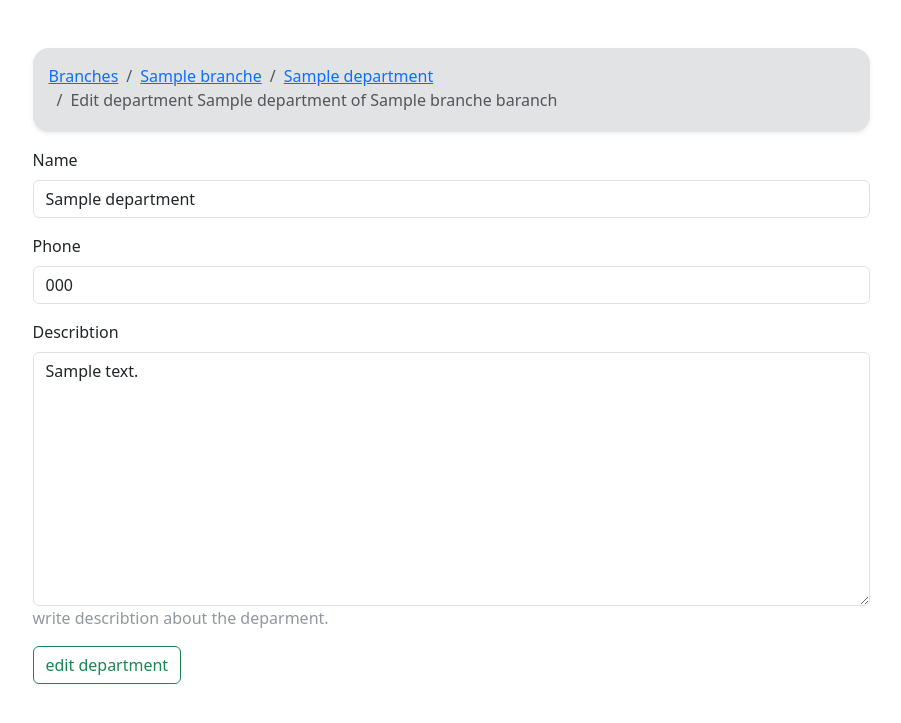
After one commit to Islamelbialy/AC_django_hr_system, a Django app: page /1/1/EditDepartment in a window 1280 px wide. The commit adds this page. Shown: the top 723 px of the page, without its empty margins (189-1090 px from the left). Run offline with Django 5.2, Linux system fonts and the light colour scheme; tables that the repository leaves empty hold one stand-in row (values such as "Sample post"); some libraries are stand-ins or nearby versions.

Commit message:
lesson 6

```diff
--- a/company/urls.py
+++ b/company/urls.py
@@ -1,9 +1,11 @@
 from django.urls import path
-from .views import BrancheDetailsView,BranchesView,newBrancheView,newDepartmentToBranche
+from .views import BrancheDetailsView,BranchesView,newBrancheView,newDepartmentToBranche,DepartmentDetailsView,EditDepartmentToBranche
 
 urlpatterns = [
     path('',BranchesView,name='Branches'),
     path('<int:branche_id>/',BrancheDetailsView,name='BrancheDetails'),
     path('newBranche/',newBrancheView,name='newBranche'),
     path('newDepartmentToBranche/<int:branche_id>/',newDepartmentToBranche,name='newDepartmentToBranche'),
+    path('<int:branche_id>/<int:departmnet_id>',DepartmentDetailsView,name='DepartmentDetails'),
+    path('<int:branche_id>/<int:departmnet_id>/EditDepartment',EditDepartmentToBranche,name='EditDepartmentToBranche'),
 ]
--- a/company/views.py
+++ b/company/views.py
@@ -37,6 +37,11 @@ def BrancheDetailsView(request,branche_id):
    branche = Branches.objects.get(pk = branche_id)
    return render(request,"company/BrancheDetails.html",{"branche":branche})
 
+def DepartmentDetailsView(request,branche_id,departmnet_id):
+   branche = Branches.objects.get(pk = branche_id)
+   department = Departments.objects.get(pk = departmnet_id)
+   return render(request,"company/DepartmentsDetails.html",{"branche":branche,"departmnet":department})
+
 def newBrancheView(request):
    if request.method == 'POST':
       try:
@@ -69,6 +74,31 @@ def newDepartmentToBranche(request,branche_id):
    else:
       return render(request,"company/newDepartmentToBranche.html",{"branche":branche,"form":form})
 
+def EditDepartmentToBranche(request,branche_id,departmnet_id):
+   branche = Branches.objects.get(pk = branche_id)
+   department = Departments.objects.get(pk = departmnet_id)
+   form = addDepartmentToForm()
+   form.fields['name'].initial = department.name
+   form.fields['phone'].initial = department.phone
+   form.fields['describtion'].initial = department.describtion
+   if request.method == 'POST':
+      form = addDepartmentToForm(request.POST)
+      if form.is_valid():
+         if Departments.objects.filter(name = form.cleaned_data['name'],branche_id = branche_id).exclude(pk = departmnet_id).exists():
+            form.add_error('name','this department is already exists in this branch')
+            return render(request,'company/EditDepartmentToBranche.html',{'form':form,"departmnet":department,'branche':branche})
+
+         FormDepartment = form.save(commit=False)
+         department.name = FormDepartment.name
+         department.phone = FormDepartment.phone
+         department.describtion = FormDepartment.describtion
+         department.save()
+         return render(request,"company/DepartmentsDetails.html",{"branche": branche,"departmnet":department})
+      else:
+         return render(request,"company/EditDepartmentToBranche.html",{"branche":branche,"departmnet":department,"form":form})
+   else:
+      return render(request,"company/EditDepartmentToBranche.html",{"branche":branche,"departmnet":department,"form":form})
+
 # def view(request):
 #    return HttpResponse("<h1>view 2</h1>")
 
--- a/hrsystem/urls.py
+++ b/hrsystem/urls.py
@@ -20,7 +20,7 @@ from django.urls import path,include
 
 urlpatterns = [
     path('admin/', admin.site.urls),
-    path('company/',include('company.urls'))
+    path('',include('company.urls'))
     # path('',companyViews.BranchesView,name='Branches'),
     # path('<int:branche_id>/',companyViews.BrancheDetailsView,name='BrancheDetails'),
     # path('newBranche/',companyViews.newBrancheView,name='newBranche'),
--- a/templates/company/BrancheDetails.html
+++ b/templates/company/BrancheDetails.html
@@ -31,7 +31,7 @@
                             <tbody>
                                 {% for department in branche.branche_dept.all %}
                                     <tr>
-                                        <td>{{department.name}}</td>
+                                        <td><a href="{%url 'DepartmentDetails' branche.pk department.pk %}">{{department.name}}</a></td>
                                         <td>{%if department.phone %}{{department.phone}}{%else%}no phone{%endif%}</td>
                                         <td>{{department.describtion}}</td>
                                     </tr>
--- /dev/null
+++ b/templates/company/EditDepartmentToBranche.html
@@ -0,0 +1,19 @@
+
+{% extends 'base.html'%}
+{%block title%}add department to {{branche.name}} baranch{%endblock%}
+
+{%block breadcrumbList%}
+    <li class="breadcrumb-item active" aria-current="page"><a href="{% url 'Branches' %}">Branches</a></li>
+    <li class="breadcrumb-item active" aria-current="page"><a href="{% url 'BrancheDetails' branche.pk %}">{{branche.name}}</a></li>
+    <li class="breadcrumb-item active" aria-current="page"><a href="{%url 'DepartmentDetails' branche.pk departmnet.pk %}">{{departmnet.name}}</a></li>
+    <li class="breadcrumb-item active" aria-current="page">Edit department {{departmnet.name}} of {{branche.name}} baranch</li>
+{%endblock%}
+
+{%block content%}
+
+    <form method="post" novalidate>
+        {% include 'includes/form.html'%}
+        <input type="submit" value="edit department" class="btn btn-outline-success">
+    </form>
+
+{%endblock%}
```
Also changed, not shown: templates/company/DepartmentsDetails.html (added, +24 -0 lines).
